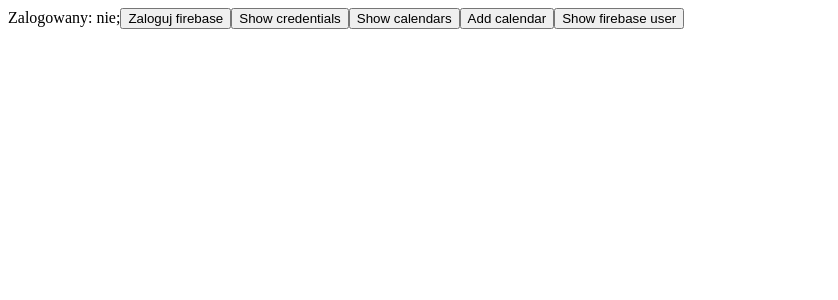
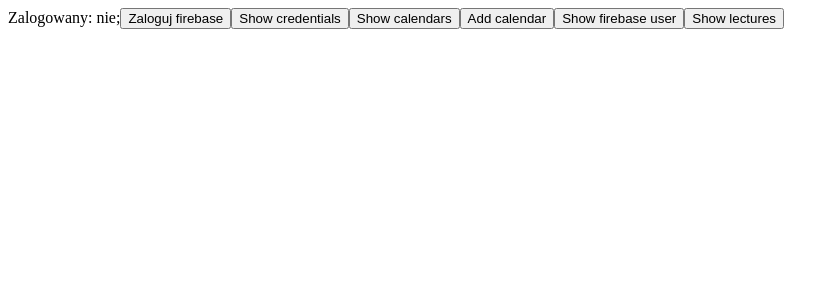
Before and after one commit to kozlovvski/sgh-kalendarz-zajec, a React (Create React App) app in the folder front-end/: page / in a window 1280 px wide. Shown: the top 300 px of the page, without its empty margins (0-838 px from the left). Built offline with nearby package versions, Linux system fonts and the light colour scheme; no server answers.

Commit message:
move authentication to App component

```diff
--- a/front-end/src/App.tsx
+++ b/front-end/src/App.tsx
@@ -1,9 +1,24 @@
-import React from "react";
+import React, { useEffect, useContext } from "react";
 import { BrowserRouter } from "react-router-dom";
 import Routes from "./routes";
-import UserContextProvider from "./components/AuthManager";
+import firebase from "firebase/app";
+import UserContextProvider, { UserContext } from "./components/AuthManager";
+import setCredentialsFromLocalStorage from "./util/setCredentialsFromLocalStorage";
 
 const App = () => {
+  const { setUser } = useContext(UserContext);
+
+  useEffect(() => {
+    firebase.auth().onAuthStateChanged(user => {
+      // TODO: check how to update googleapis tokens if they expired.
+      // Probably will need to change GoogleAuthProvider to signing in with credentials
+      // https://stackoverflow.com/questions/49929134/how-to-get-refresh-token-for-google-api-using-firebase-authentication
+      setUser(user);
+    });
+
+    setCredentialsFromLocalStorage();
+  }, []);
+
   return <Routes />;
 };
 
--- a/front-end/src/index.tsx
+++ b/front-end/src/index.tsx
@@ -5,6 +5,7 @@ import App from "./App";
 import firebase from "firebase/app";
 import "firebase/analytics";
 import "firebase/auth";
+import "firebase/firestore";
 
 import { firebaseConfig } from "./firebase.config";
 
--- a/front-end/src/pages/Index.tsx
+++ b/front-end/src/pages/Index.tsx
@@ -30,17 +30,6 @@ const Index: React.FC<Props> = () => {
         console.log(err);
       });
   };
-
-  useEffect(() => {
-    firebase.auth().onAuthStateChanged(user => {
-      // TODO: check how to update googleapis tokens if they expired.
-      // Probably will need to change GoogleAuthProvider to signing in with credentials
-      // https://stackoverflow.com/questions/49929134/how-to-get-refresh-token-for-google-api-using-firebase-authentication
-      setUser(user);
-    });
-
-    setCredentialsFromLocalStorage();
-  }, []);
 
   const handleAddCalendar = async () => {
     const calendar = google.calendar({
@@ -123,6 +112,19 @@ const Index: React.FC<Props> = () => {
       >
         Show firebase user
       </button>
+      <button
+        onClick={e => {
+          firebase
+            .firestore()
+            .collection("lectures")
+            .get()
+            .then(snapshot => {
+              console.log(snapshot.docs.map(doc => doc.data()));
+            });
+        }}
+      >
+        Show lectures
+      </button>
     </div>
   );
 };
```
